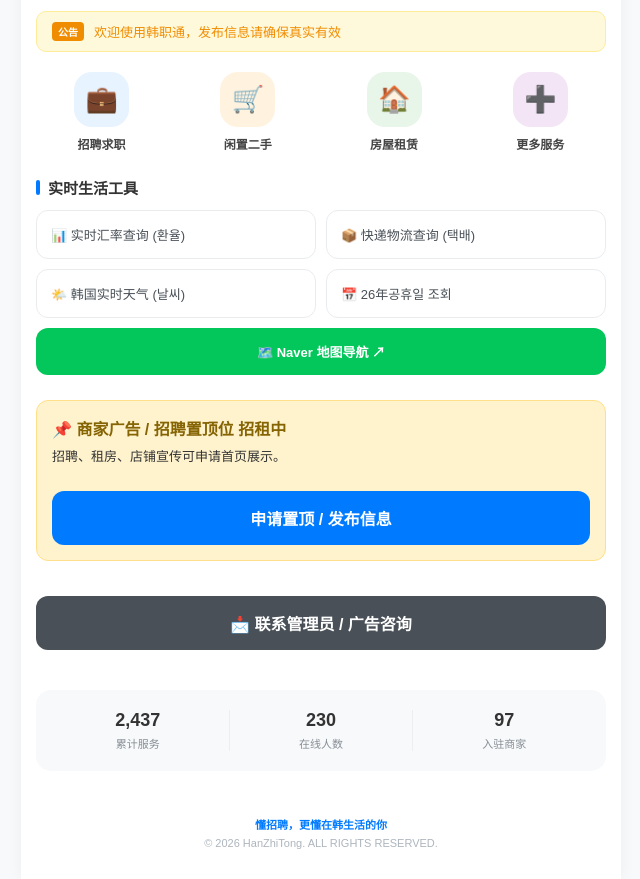
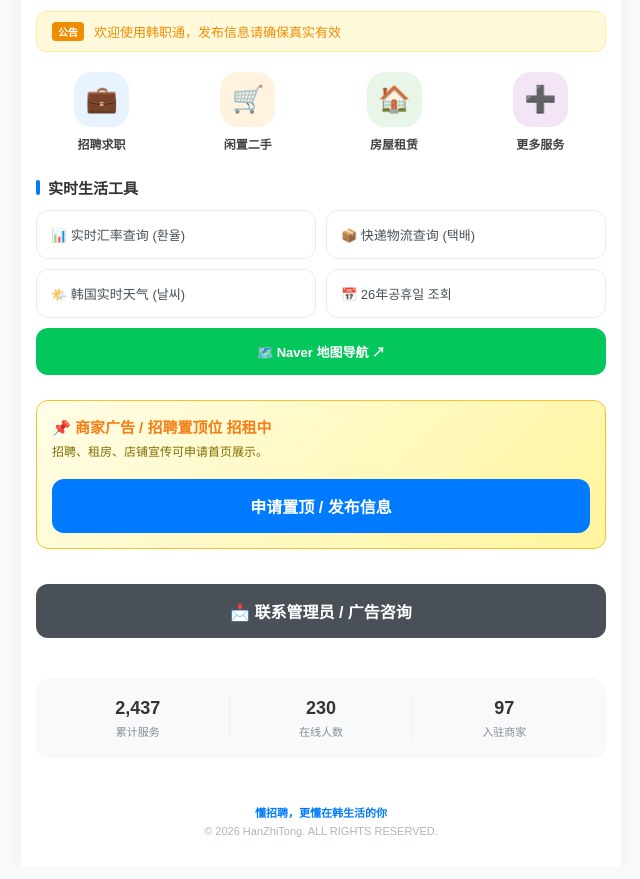
Before and after one commit to hanzhitong-adminkorea-job-china/hanzhitong, a plain HTML site: page index.html in a window 1280 px wide. Shown: the part 64-943 px from the top of the page, without its empty margins (319-959 px from the left). Drawn offline with Linux system fonts and the light colour scheme; a script that the page names is missing.

Commit message:
Update index.html

```diff
--- a/index.html
+++ b/index.html
@@ -3,6 +3,7 @@
 <head>
     <meta charset="UTF-8">
     <meta name="viewport" content="width=device-width, initial-scale=1.0">
+
     <meta name="google-site-verification" content="54RZjEck_gktupdyAdiGlNaIzqwkKMsEELGhoj8Rw4s" />
     <title>韩职通 HanZhiTong - 在韩华人招聘、租房、闲置二手、实时汇率一站式平台</title>
     <meta name="description" content="韩职通: 在韩华人一站式生活门户。提供招聘、租房、闲置二手、生活互助等服务。">
@@ -15,25 +16,33 @@
         .logo { font-size: 20px; font-weight: bold; color: var(--primary-blue); text-decoration: none; letter-spacing: -0.5px; }
         .back-btn { display: none; background: #f1f3f5; color: #666; border: none; padding: 8px 15px; border-radius: 20px; font-size: 13px; cursor: pointer; }
         .content { padding: 15px; }
+
         .headline-news { background: #fff9db; padding: 10px 15px; border-radius: 10px; margin-bottom: 20px; display: flex; align-items: center; font-size: 13px; color: #f08c00; border: 1px solid #ffec99; }
         .headline-tag { background: #f08c00; color: #fff; font-size: 10px; padding: 2px 6px; border-radius: 4px; margin-right: 10px; font-weight: bold; }
+
         .category-grid { display: grid; grid-template-columns: repeat(4, 1fr); gap: 15px; margin-bottom: 25px; }
         .category-item { text-align: center; cursor: pointer; transition: 0.2s; }
         .category-icon { width: 55px; height: 55px; background: #f0f7ff; border-radius: 18px; display: flex; align-items: center; justify-content: center; margin: 0 auto 8px; font-size: 26px; }
         .category-text { font-size: 12px; font-weight: bold; color: #444; }
+
         #more-categories { display: none; border-top: 1px dashed #eee; padding-top: 15px; margin-top: -10px; }
+
         .section-title { font-size: 15px; font-weight: bold; margin: 25px 0 12px; display: flex; align-items: center; }
         .section-title::before { content: ''; width: 4px; height: 15px; background: var(--primary-blue); margin-right: 8px; border-radius: 2px; }
+
         .tool-grid { display: grid; grid-template-columns: 1fr 1fr; gap: 10px; }
         .tool-item { display: flex; align-items: center; padding: 14px; background: #fff; border-radius: 12px; text-decoration: none; color: #495057; font-size: 13px; border: 1px solid #e9ecef; }
         .tool-item:hover { border-color: var(--primary-blue); background: #f8fbff; }
+
         .page-section { display: none; }
         .active-section { display: block; }
         .list-card { background: #fff; border: 1px solid #eee; border-radius: 12px; padding: 15px; margin-bottom: 12px; }
         .post-btn-fixed { background: var(--primary-blue); color: white; border: none; width: 100%; padding: 15px; border-radius: 12px; font-size: 16px; font-weight: bold; cursor: pointer; margin-top: 20px; }
+
         .stats-panel { background: #f8f9fa; border-radius: 15px; padding: 20px 10px; margin-top: 40px; display: grid; grid-template-columns: 1fr 1fr 1fr; text-align: center; }
         .stat-num { font-size: 18px; font-weight: bold; }
         .stat-desc { font-size: 11px; color: #868e96; margin-top: 4px; }
+
         footer { text-align: center; padding: 30px 20px; color: #adb5bd; font-size: 11px; }
     </style>
 </head>
@@ -76,9 +85,9 @@
                 <a href="https://map.naver.com/" target="_blank" class="tool-item" style="grid-column: span 2; justify-content: center; background: var(--naver-green); color: #fff; font-weight: bold; border:none;">🗺️ Naver 地图导航 ↗</a>
             </div>
 
-            <div style="margin-top:25px; background:#fff3cd; padding:15px; border-radius:12px; border:1px solid #ffe08a;">
-                <div style="font-weight:bold; color:#856404;">📌 商家广告 / 招聘置顶位 招租中</div>
-                <p style="font-size:13px; margin:6px 0;">招聘、租房、店铺宣传可申请首页展示。</p>
+            <div style="margin-top:25px; background:linear-gradient(135deg,#fffde7,#fff59d); padding:15px; border-radius:12px; border:1px solid #fbc02d;">
+                <div style="font-weight:bold; color:#f57f17; font-size:15px;">📌 商家广告 / 招聘置顶位 招租中</div>
+                <p style="margin:5px 0 0; font-size:12px; color:#7f6d00;">招聘、租房、店铺宣传可申请首页展示。</p>
                 <button onclick="showPage('post')" class="post-btn-fixed">申请置顶 / 发布信息</button>
             </div>
 
@@ -130,14 +139,10 @@
                     <option value="互助">互助</option>
                 </select>
 
-                <input type="text" name="标题" required placeholder="标题 (예: 安山日结招聘)" style="width:100%; padding:12px; margin-bottom:10px; border:1px solid #ddd; border-radius:8px;">
-
+                <input type="text" name="标题" required placeholder="标题 (例: 安山日结招聘)" style="width:100%; padding:12px; margin-bottom:10px; border:1px solid #ddd; border-radius:8px;">
                 <input type="text" name="联系方式" required placeholder="联系电话 / 微信" style="width:100%; padding:12px; margin-bottom:10px; border:1px solid #ddd; border-radius:8px;">
-
                 <textarea id="contentInput" name="详细内容" rows="8" required placeholder="请输入详细描述，至少10个字" style="width:100%; padding:12px; margin-bottom:10px; border:1px solid #ddd; border-radius:8px;"></textarea>
-
                 <input type="text" id="verifyInput" name="验证问题" required placeholder="防垃圾信息：请输入 123" style="width:100%; padding:12px; margin-bottom:10px; border:1px solid #ddd; border-radius:8px;">
-
                 <button type="submit" class="post-btn-fixed">确认提交审核</button>
             </form>
         </div>
@@ -151,13 +156,9 @@
                 <input type="text" name="_gotcha" style="display:none">
 
                 <input type="text" name="姓名" required placeholder="您的姓名" style="width:100%; padding:12px; margin-bottom:10px; border:1px solid #ddd; border-radius:8px;">
-
                 <input type="text" name="联系方式" required placeholder="电话 / 微信 / 邮箱" style="width:100%; padding:12px; margin-bottom:10px; border:1px solid #ddd; border-radius:8px;">
-
                 <textarea id="contactContent" name="咨询内容" rows="6" required placeholder="请输入咨询内容，例如广告合作、信息修改、举报等" style="width:100%; padding:12px; margin-bottom:10px; border:1px solid #ddd; border-radius:8px;"></textarea>
-
                 <input type="text" id="contactVerify" name="验证问题" required placeholder="防垃圾信息：请输入 123" style="width:100%; padding:12px; margin-bottom:10px; border:1px solid #ddd; border-radius:8px;">
-
                 <button type="submit" class="post-btn-fixed">发送咨询</button>
             </form>
         </div>
```
